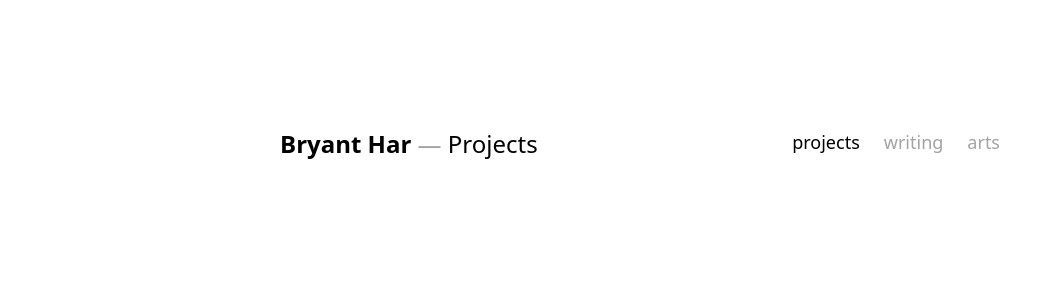
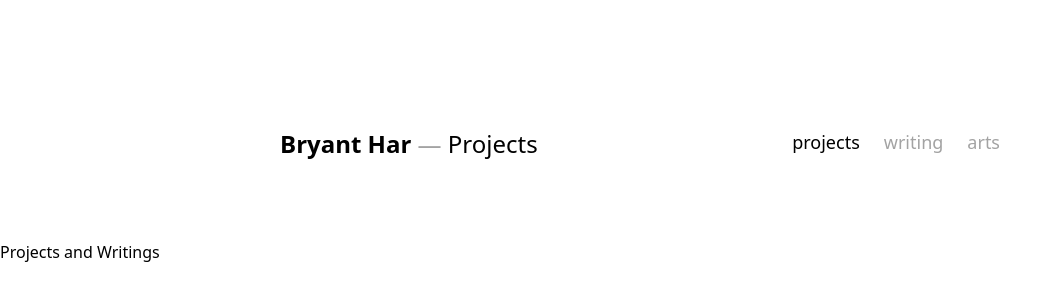
Before and after one commit to bryant-har/bryanthar.com, a Next.js app in the folder etamac/: page /about/projects in a window 1280 px wide. Shown: the top 300 px of the page, without its empty margins (0-1061 px from the left). Built offline with nearby package versions, Linux system fonts and the light colour scheme.

Commit message:
Restructure Writings.

```diff
--- a/etamac/src/pages/about/projects.js
+++ /dev/null
@@ -1,9 +0,0 @@
-import layout from "../../static/Layout";
-
-P.getLayout = layout
-
-export default function P() {
-  return <>
-    {/* todo */}
-  </>
-}
--- /dev/null
+++ b/etamac/src/pages/about/projects/index.js
@@ -0,0 +1,15 @@
+import layout from "../../../static/Layout";
+
+P.getLayout = layout
+
+export default function P() {
+  return <>
+    <h1>Projects and Writings</h1>
+    {/* /#NDA */}
+    {/* todo */}
+    {/* Stealth Startup */}
+  </>
+}
+
+// Textbook Repo as project as well.
+// Add notes repo
--- a/etamac/src/pages/about/writing.js
+++ b/etamac/src/pages/about/resume/index.js
@@ -6,6 +6,7 @@ export default function Writing() {
   return <>
     {/* todo */}
     {/* Blog Stuff */}
+    {/* Fun Facts */}
     {/* Notes */}
     {/* Classes Taken And Notes For those classes */}
     {/* Make tabs like Geoff */}
```
